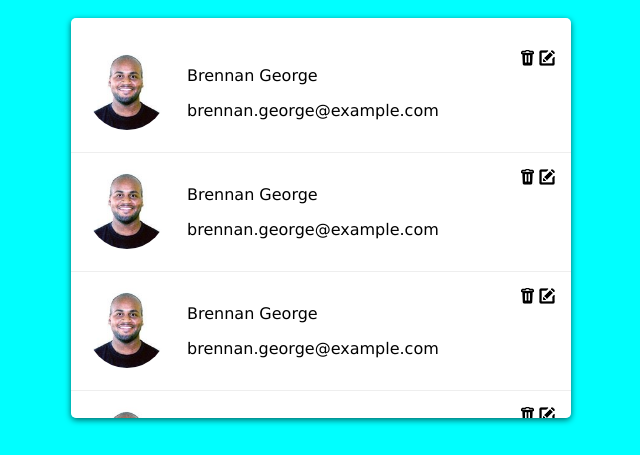
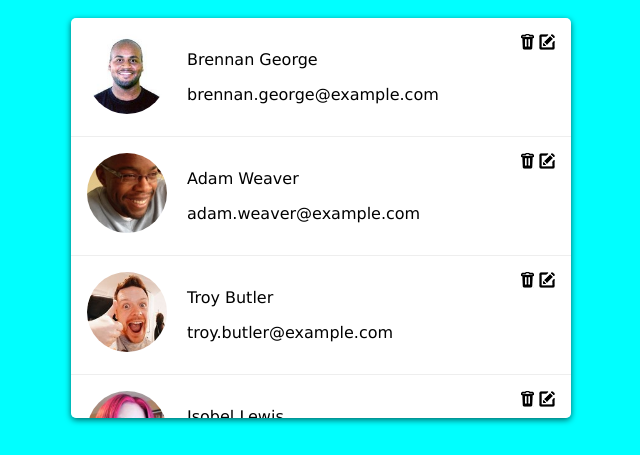
Before and after one commit to RachelS2/contacts_list_website, a plain HTML site: page index.html in a window 1280 px wide. Shown: the part 222-677 px from the top of the page, without its empty margins (319-959 px from the left). Drawn offline with Linux system fonts and the light colour scheme.

Commit message:
Atribuindo nomes e emails aos contatos

```diff
--- a/estilo.css
+++ b/estilo.css
@@ -31,6 +31,7 @@ body {
 .list{
     list-style-type: none;
     padding: 0;
+    margin: 0;
 }
 
 .list_item{
--- a/index.html
+++ b/index.html
@@ -38,16 +38,16 @@
 
             <li class="list_item">
                 <div class="list_item_imagem">
-                    <img src="imagens/1.jpg" alt="Brennan George">
+                    <img src="imagens/2.jpg" alt="Adam Weaver">
                 </div>
 
                 <div class="list_item_content">
                     <p classe="list_item_name">
-                        Brennan George
+                        Adam Weaver
                     </p>
 
                     <p classe="list_item_email">
-                        brennan.george@example.com
+                        adam.weaver@example.com
                     </p>
                 </div>
 
@@ -59,16 +59,16 @@
 
             <li class="list_item">
                 <div class="list_item_imagem">
-                    <img src="imagens/1.jpg" alt="Brennan George">
+                    <img src="imagens/3.jpg" alt="Troy Butler">
                 </div>
 
                 <div class="list_item_content">
                     <p classe="list_item_name">
-                        Brennan George
+                        Troy Butler
                     </p>
 
                     <p classe="list_item_email">
-                        brennan.george@example.com
+                        troy.butler@example.com
                     </p>
                 </div>
 
@@ -80,16 +80,16 @@
 
             <li class="list_item">
                 <div class="list_item_imagem">
-                    <img src="imagens/1.jpg" alt="Brennan George">
+                    <img src="imagens/4.jpg" alt="Isobel Lewis">
                 </div>
 
                 <div class="list_item_content">
                     <p classe="list_item_name">
-                        Brennan George
+                        Isobel Lewis
                     </p>
 
                     <p classe="list_item_email">
-                        brennan.george@example.com
+                        isobel.lewis@example.com
                     </p>
                 </div>
 
@@ -101,16 +101,16 @@
 
             <li class="list_item">
                 <div class="list_item_imagem">
-                    <img src="imagens/1.jpg" alt="Brennan George">
+                    <img src="imagens/5.jpg" alt="Lisa Garcia">
                 </div>
 
                 <div class="list_item_content">
                     <p classe="list_item_name">
-                        Brennan George
+                        Lisa Garcia
                     </p>
 
                     <p classe="list_item_email">
-                        brennan.george@example.com
+                        lisa.garcia@example.com
                     </p>
                 </div>
 
@@ -122,16 +122,16 @@
 
             <li class="list_item">
                     <div class="list_item_imagem">
-                    <img src="imagens/1.jpg" alt="Brennan George">
+                        <img src="imagens/6.jpg" alt="Carolyn Silva">
                     </div>
 
                     <div class="list_item_content">
                         <p classe="list_item_name">
-                        Brennan George
+                            Carolyn Silva
                         </p>
 
                         <p classe="list_item_email">
-                        brennan.george@example.com
+                            carolyn.silva@example.com
                         </p>
                     </div>
 
```
Lines whose indentation alone changed are shown as unchanged.
